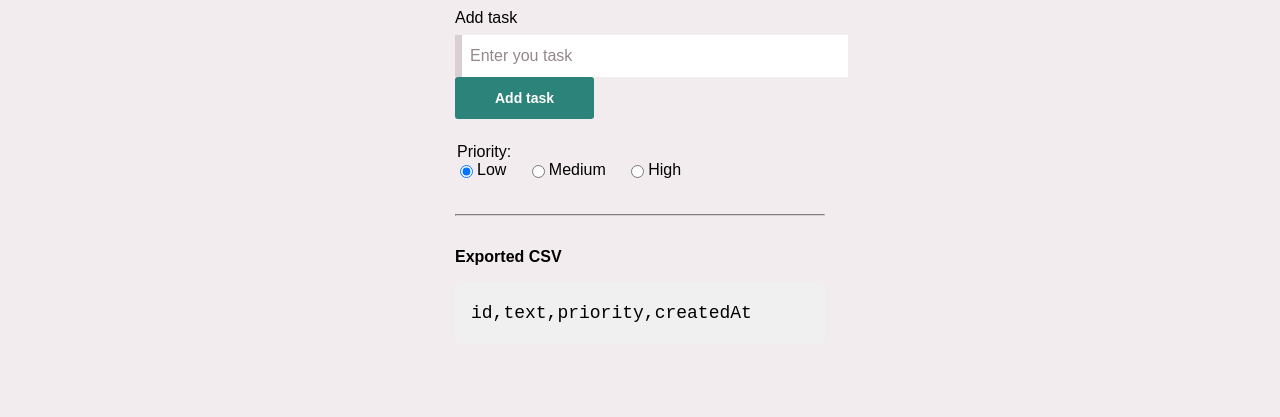
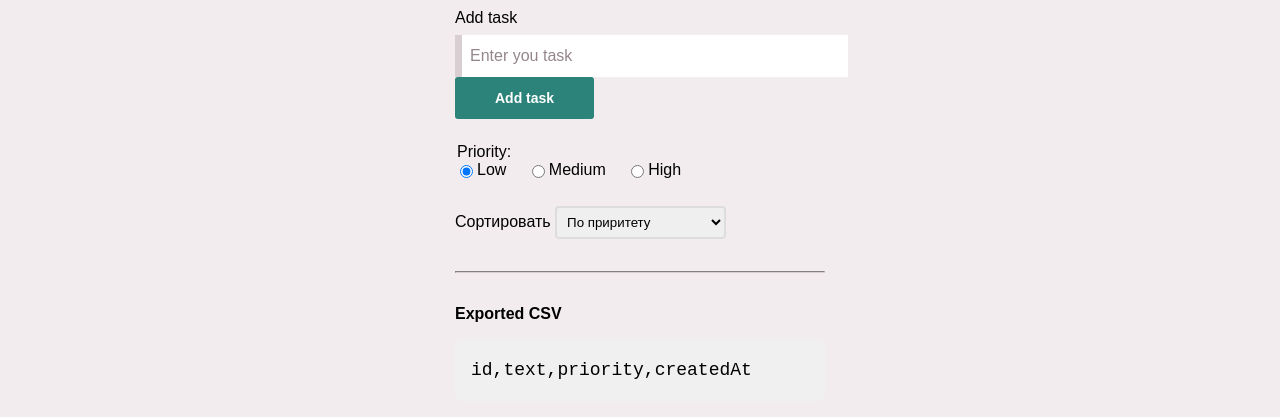
Before and after one commit to vyhidovole/to-do-priority, a website built with Vite: page index.html in a window 1280 px wide. Shown: the part 73-490 px from the top of the page. Built offline with nearby package versions, Linux system fonts and the light colour scheme.

Commit message:
select sort added

```diff
--- a/index.html
+++ b/index.html
@@ -50,6 +50,11 @@
           High
         </label>
       </fieldset>
+      <label for="sort">Сортировать</label>
+      <select  id="sort" autocomplete="off">
+        <option value="prior">По приритету</option>
+        <option value="time">По времени создания</option>
+      </select>
     </form>
 
     <ul id="tasks-list"></ul>
```
